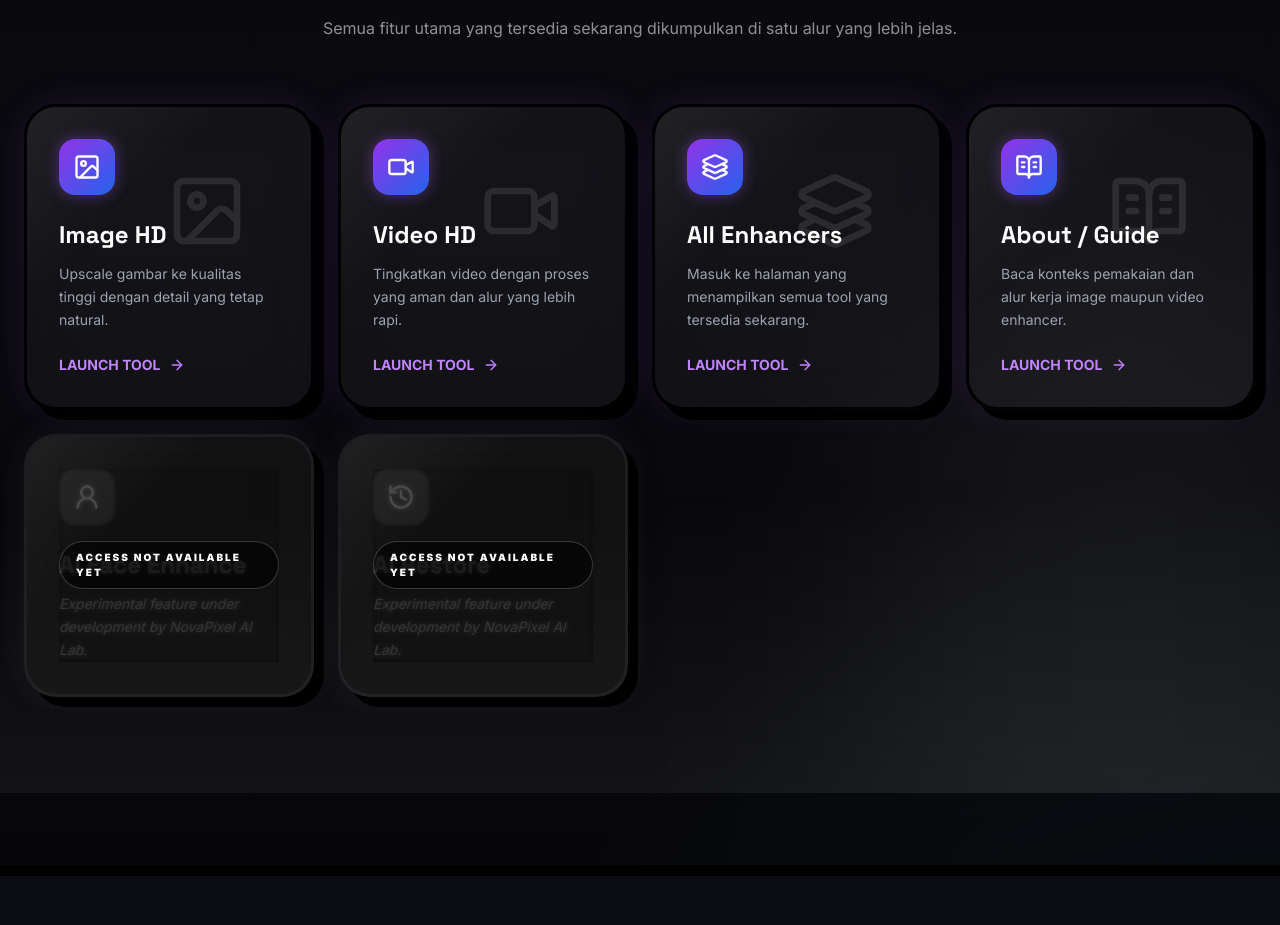
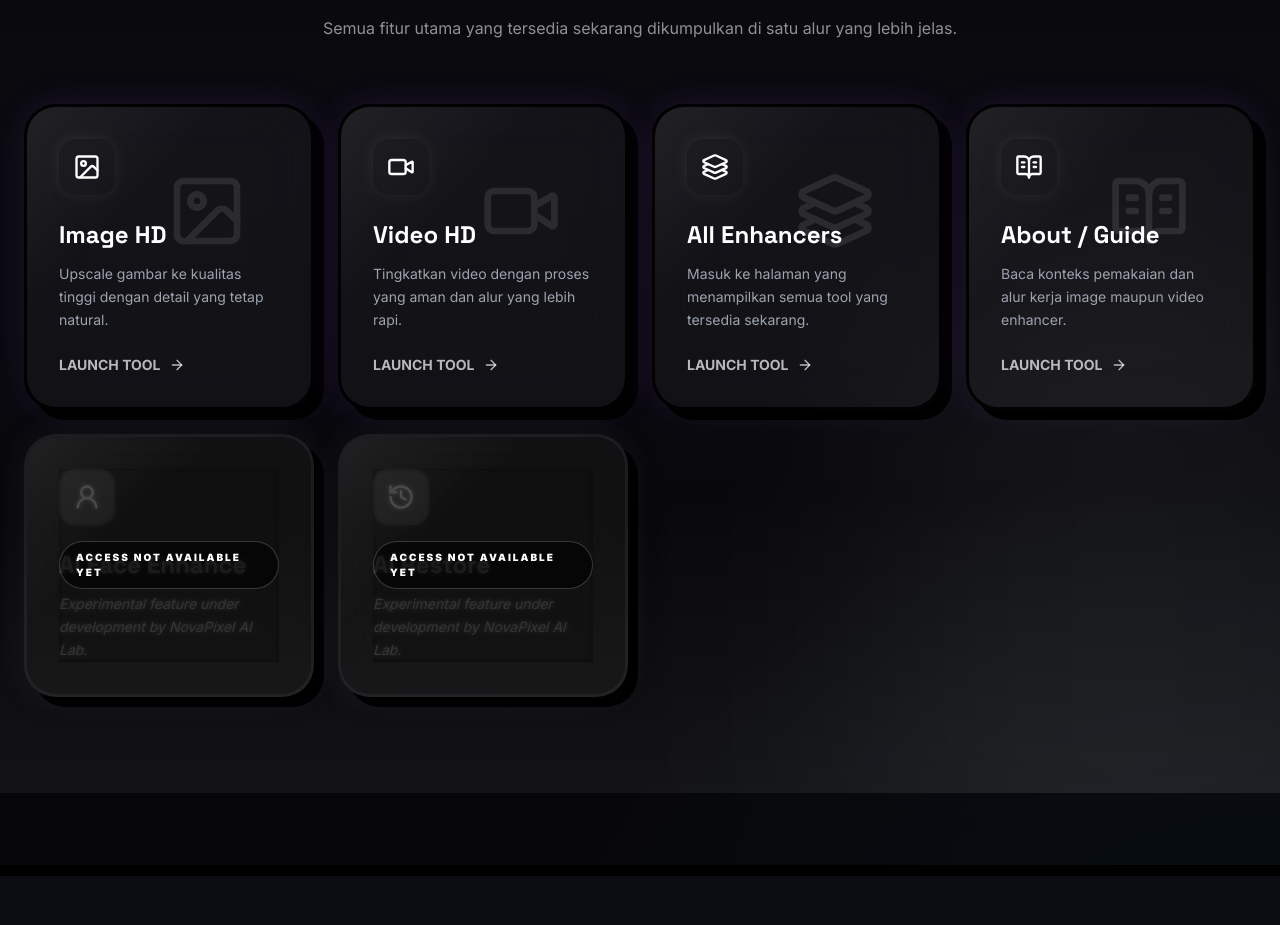
Before and after one commit to XZEERH/NovaPixel, a Next.js app: page / in a window 1280 px wide. Shown: the part 1140-2065 px from the top of the page. Built offline with nearby package versions, Linux system fonts and the light colour scheme.

Commit message:
Add files via upload

```diff
--- a/components/FeatureCard/index.tsx
+++ b/components/FeatureCard/index.tsx
@@ -22,16 +22,16 @@ export default function FeatureCard({ title, desc, icon: Icon, href, delay }: Fe
       viewport={{ once: true }}
     >
       <Link href={href} className="group block">
-        <GlassCard className="h-full hover:border-purple-500/50 hover:bg-white/[0.07] transition-all relative overflow-hidden">
+        <GlassCard className="h-full hover:border-white/20 hover:bg-white/[0.06] transition-all relative overflow-hidden">
           <div className="absolute top-0 right-0 p-8 opacity-10 group-hover:opacity-20 group-hover:scale-110 transition-all text-white">
             <Icon size={80} />
           </div>
-          <div className="w-14 h-14 rounded-2xl bg-gradient-to-br from-purple-600 to-blue-600 flex items-center justify-center mb-6 shadow-[0_0_15px_rgba(168,85,247,0.4)]">
+          <div className="w-14 h-14 rounded-2xl bg-gradient-to-br from-white/12 to-white/4 flex items-center justify-center mb-6 shadow-[0_0_15px_rgba(255,255,255,0.08)]">
             <Icon className="text-white" size={28} />
           </div>
           <h3 className="text-2xl font-bold mb-3 text-white">{title}</h3>
           <p className="text-gray-400 leading-relaxed mb-6 text-sm">{desc}</p>
-          <div className="flex items-center gap-2 text-sm font-bold text-purple-400 group-hover:text-purple-300 transition-colors">
+          <div className="flex items-center gap-2 text-sm font-bold text-white/70 group-hover:text-white transition-colors">
             LAUNCH TOOL <ArrowRight size={16} className="group-hover:translate-x-1 transition-transform" />
           </div>
         </GlassCard>
```
